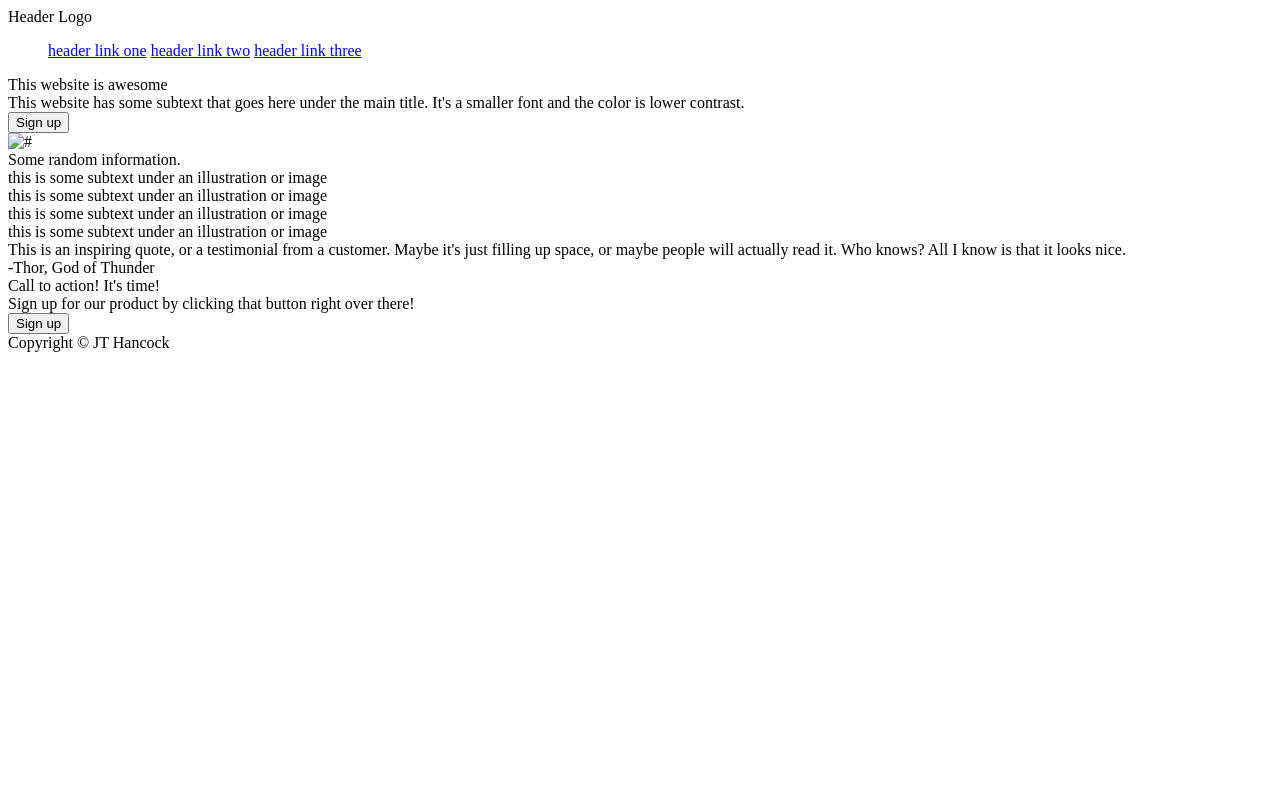
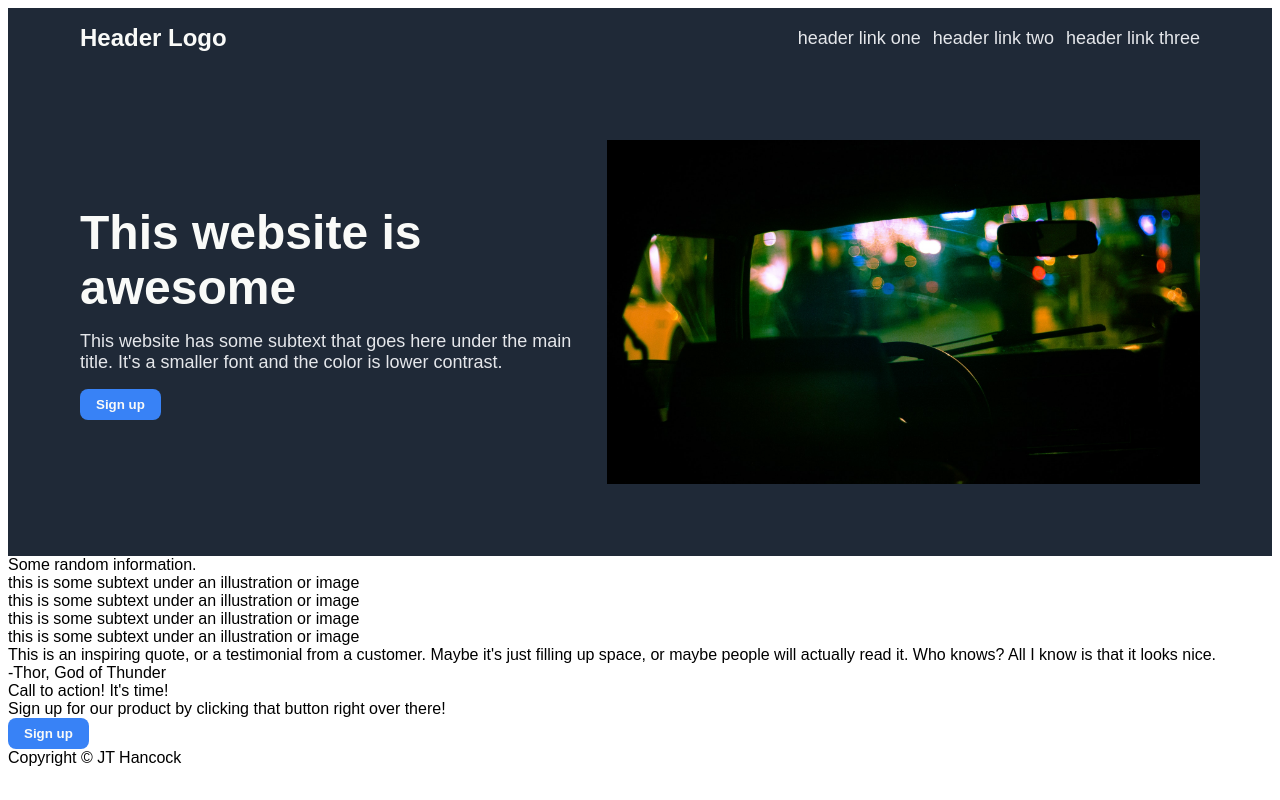
Before and after one commit to JohnTHancock/odin-project-landing-page, a plain HTML site: page index.html in a window 1280 px wide. Drawn offline with Linux system fonts and the light colour scheme.

Commit message:
Complete header and hero section
Completed the header and hero section. Added an images folder and an
image for the hero. Set font style for the page.

```diff
--- a/index.html
+++ b/index.html
@@ -4,6 +4,7 @@
     <meta charset="UTF-8">
     <meta name="viewport" content="width=device-width, initial-scale=1.0">
     <title>Landing Page</title>
+    <link rel="Stylesheet" href="styles.css">
 </head>
 
 <body>
@@ -11,9 +12,9 @@
         <div class="header-logo">Header Logo</div>
         <div class="header-links">
             <ul>
-                <a href="#">header link one</a>
-                <a href="#">header link two</a>
-                <a href="#">header link three</a>
+                <li><a href="#">header link one</a></li>
+                <li><a href="#">header link two</a></li>
+                <li><a href="#">header link three</a></li>
             </ul>
         </div>
     </div>
@@ -26,7 +27,7 @@
             <button class="sign-up">Sign up</button>
         </div>
         <div class="section-one-img">
-            <img src="#" alt="#">
+            <img src="./images/pexels-feyza-nur-demirci-7553959.jpg" alt="View from a car windshield at night.">
         </div>
     </div>
     <div class="section-two">
--- a/styles.css
+++ b/styles.css
@@ -0,0 +1,84 @@
+body {
+    display: flex;
+    flex-direction: column;
+    font-family: Arial, Helvetica, sans-serif;
+}
+
+.header, .section-one {
+    background: #1F2937;
+    display: flex;
+    color: #F9FAF8;
+    align-items: center;
+}
+
+.header {
+    padding: 16px 72px 16px 72px;
+    justify-content: space-between;
+}
+
+.header-logo {
+    font-size: 24px;
+    font-weight: bold;
+}
+
+.section-one {
+    flex-direction: row;
+    justify-content: center;
+    gap: 32px;
+    padding: 72px;
+}
+
+.section-one-text {
+    display: flex;
+    flex-wrap: wrap;
+    gap: 16px;
+}
+
+.hero-main-text {
+    font-size: 48px;
+    font-weight: bolder;
+}
+
+.hero-secondary-text, .header-links {
+    font-size: 18px;
+    color: #E5E7EB;
+}
+
+.hero-secondary-text {
+    display: flex;
+    flex-wrap: wrap;
+}
+
+
+img {
+    max-width: 100%;
+    display: block;
+}
+
+ul {
+    margin: 0;
+    padding: 0;
+    list-style: none;
+    display: flex;
+    gap: 12px;
+
+}
+
+.header-links a {
+    text-decoration: none;
+    color: #E5E7EB;
+}
+
+button {
+    cursor: pointer;
+    padding: 8px 16px;
+    border-radius: 8px;
+    background: #3882f6;
+    color: #F9FAF8;
+    border: 0;
+    font-weight: bold;
+}
+
+/* .section-one.sign-up {
+    border: 1px solid #3882f6;
+} */
```
Also changed, not shown: images/pexels-feyza-nur-demirci-7553959.jpg (added), 1 other file.
